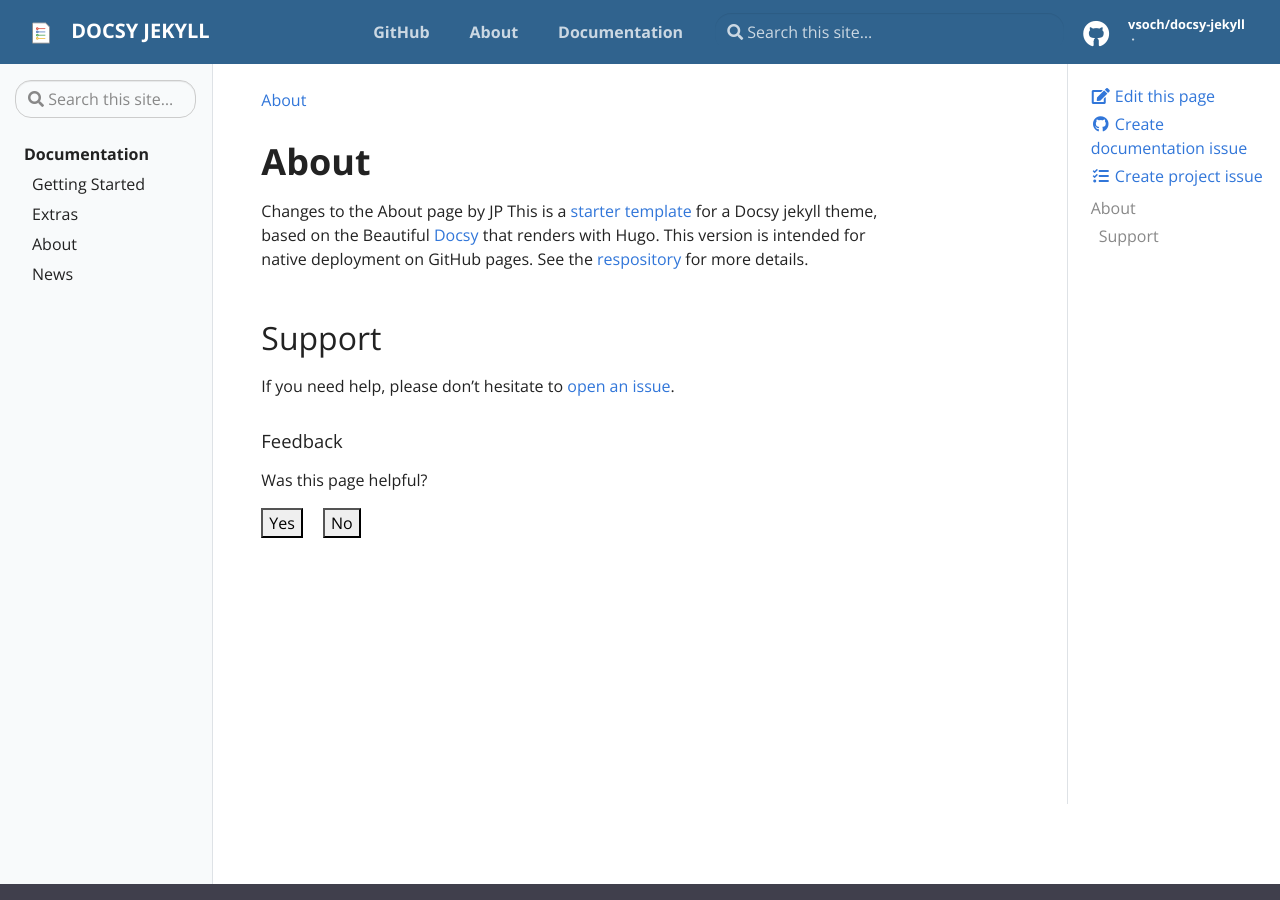
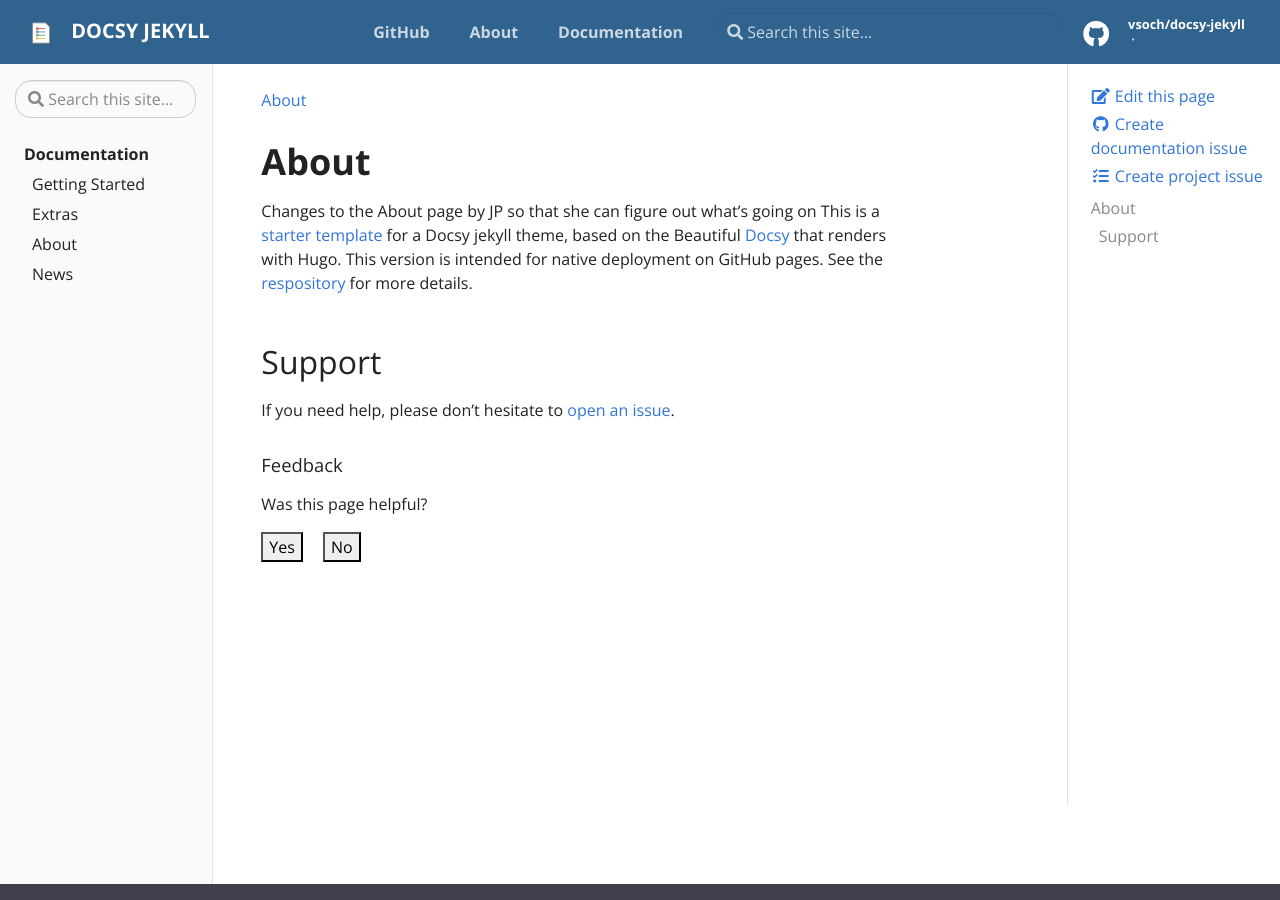
Before and after one commit to juliampaul/springcottage1, a Jekyll site: the page built from pages/about.md, in a window 1280 px wide and 900 px high. Built offline with Jekyll 4.4.1, drawn with Linux system fonts in a browser that asks for light colours.

Commit message:
Update about.md

```diff
--- a/pages/about.md
+++ b/pages/about.md
@@ -5,7 +5,7 @@ permalink: /about/
 
 # About
 
-Changes to the About page by JP
+Changes to the About page by JP so that she can figure out what's going on
 This is a [starter template](https://vsoch.github.com/docsy-jekyll/) for a Docsy jekyll theme, based
 on the Beautiful [Docsy](https://github.com/google/docsy) that renders with Hugo. This version is intended for
 native deployment on GitHub pages. See the [respository]({{ site.repo }}) for more details.
```
